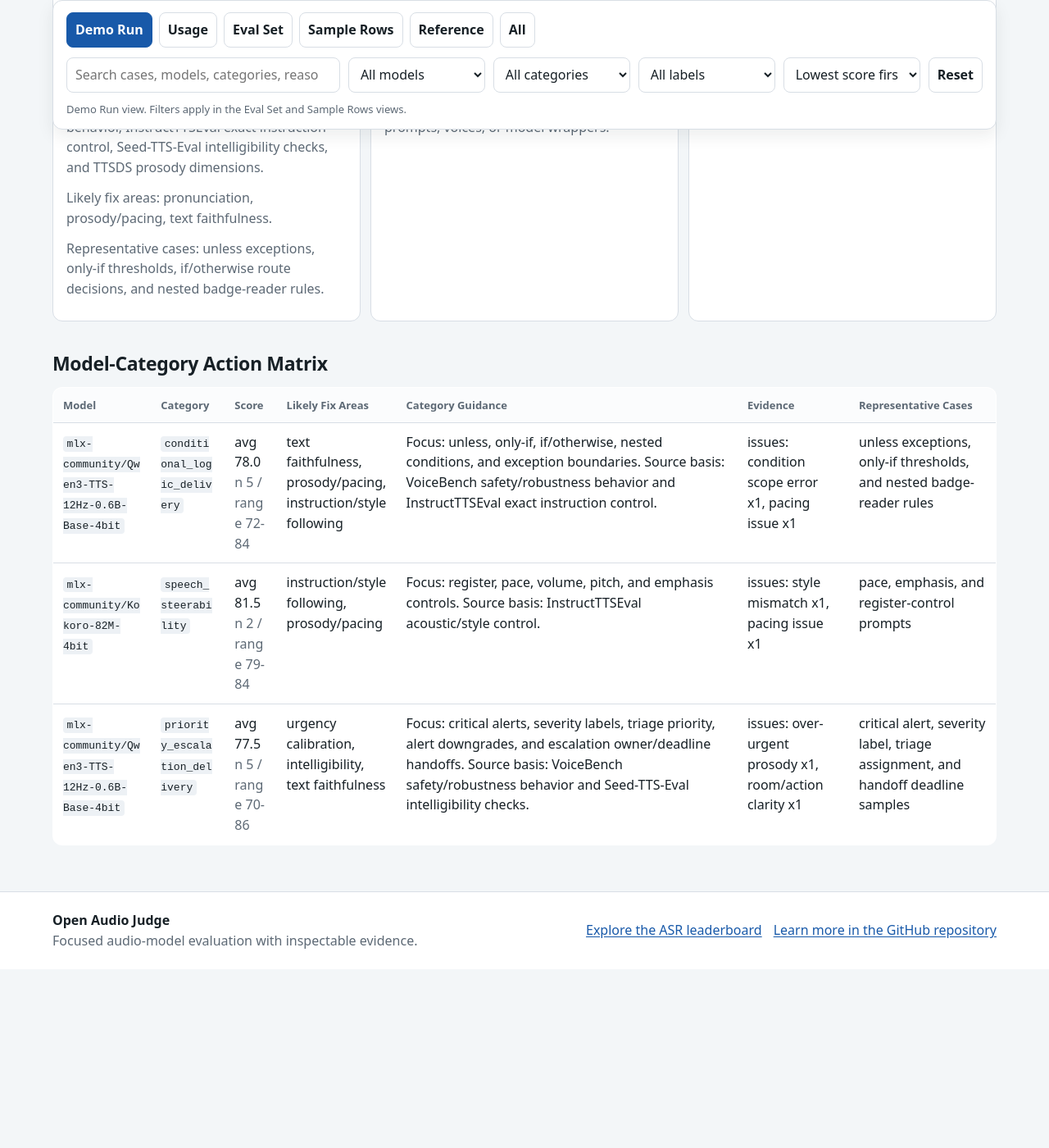
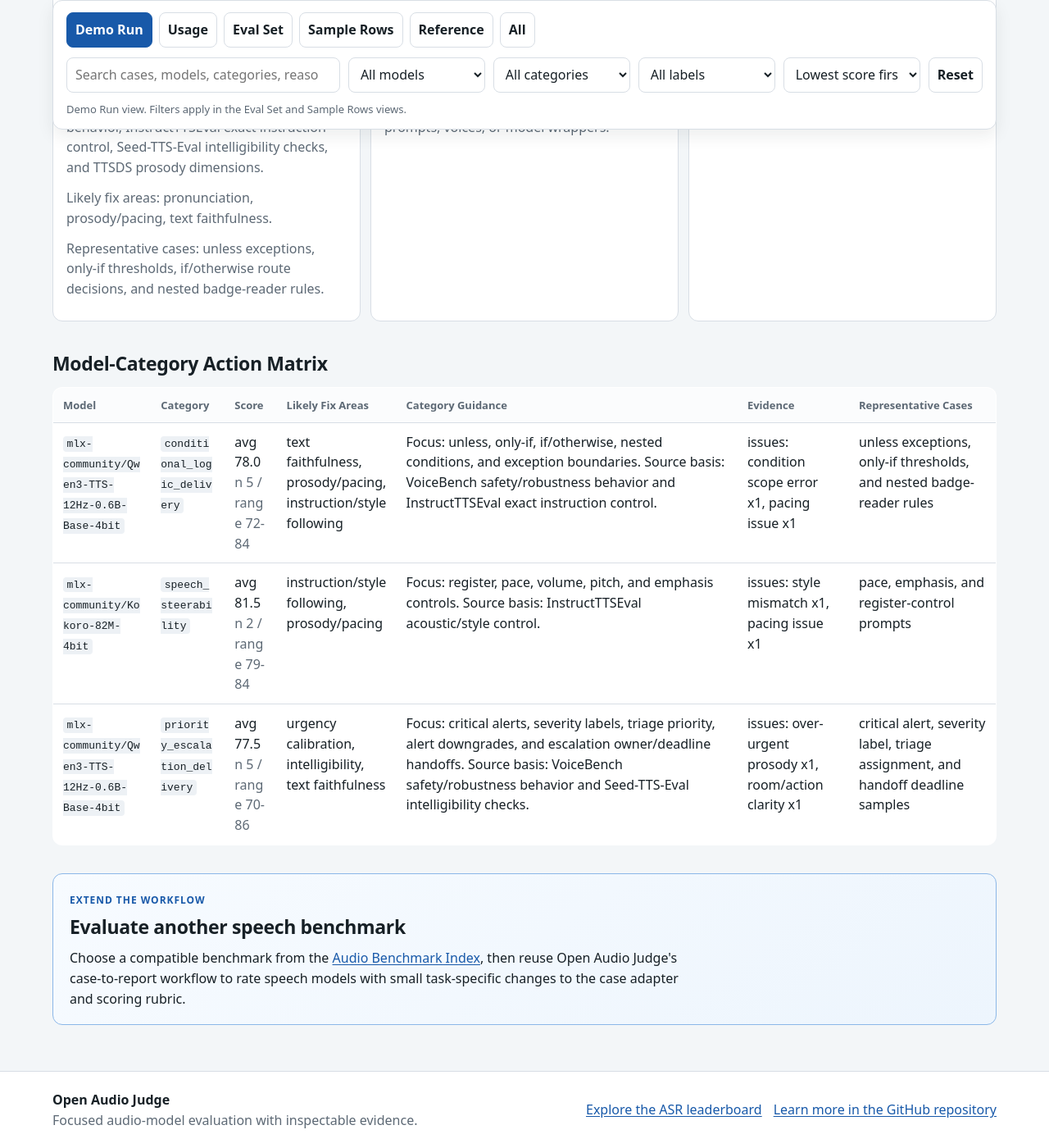
Before and after one commit to kennethli319/kennethli319.github.io, a Jekyll site: the page open-audio-judge/tts-leaderboard-demo.html, which Jekyll copies as it is, in a window 1280 px wide and 1400 px high, scrolled down 5635 px. Shown: the whole window at 82% size. Built offline with Jekyll 4.4.1, drawn with Linux system fonts in a browser that asks for light colours; before the commit the page ends 6817 px from its top, so only the background shows below that.

Commit message:
Add benchmark index pointer to demos

```diff
--- a/open-audio-judge/asr-leaderboard-summary.json
+++ b/open-audio-judge/asr-leaderboard-summary.json
@@ -1,5 +1,6 @@
 {
   "artifact_index_path": "docs/asr-leaderboard-artifacts.json",
+  "benchmark_index_url": "https://github.com/kennethli319/audio-benchmark-index",
   "categories": [
     {
       "average_score": 94.6,
--- a/open-audio-judge/index.html
+++ b/open-audio-judge/index.html
@@ -80,6 +80,10 @@
         <a href="tts-leaderboard-demo.html">Open the TTS leaderboard</a>
       </article>
     </section>
+    <section class="project-note" aria-labelledby="benchmark-index-heading">
+      <h2 id="benchmark-index-heading">Take this workflow to another benchmark</h2>
+      <p>Browse the <a href="https://github.com/kennethli319/audio-benchmark-index">Audio Benchmark Index</a>, choose a compatible speech benchmark, and reuse Open Audio Judge's case-to-report workflow with small task-specific changes to the case adapter and scoring rubric.</p>
+    </section>
     <section class="project-note">
       <h2>Want the methodology or code?</h2>
       <p>Visit the <a href="https://github.com/kennethli319/open-audio-judge">Open Audio Judge repository</a> for judge prompts, CLI workflows, evaluation cases, and report generation.</p>
--- a/open-audio-judge/tts-leaderboard-demo.html
+++ b/open-audio-judge/tts-leaderboard-demo.html
@@ -349,6 +349,20 @@
     .preview-note strong {
       display: block;
       margin-bottom: 4px;
+    }
+    .workflow-extension {
+      margin-top: 34px;
+      border: 1px solid #8bb7e8;
+      border-radius: 12px;
+      background: linear-gradient(145deg, #f7fbff, #edf5fd);
+      padding: 18px 20px;
+    }
+    .workflow-extension h2 {
+      margin: 4px 0 8px;
+    }
+    .workflow-extension p {
+      margin: 0;
+      max-width: 82ch;
     }
     footer {
       border-top: 1px solid var(--line);
@@ -4291,6 +4305,12 @@
       ignored <code>runs/</code> directories unless the audio, text, and metadata are
       explicitly safe to publish.
     </p>
+
+    <section class="workflow-extension" aria-labelledby="tts-benchmark-extension-heading">
+      <span class="eyebrow">Extend the workflow</span>
+      <h2 id="tts-benchmark-extension-heading">Evaluate another speech benchmark</h2>
+      <p>Choose a compatible benchmark from the <a href="https://github.com/kennethli319/audio-benchmark-index">Audio Benchmark Index</a>, then reuse Open Audio Judge's case-to-report workflow to rate speech models with small task-specific changes to the case adapter and scoring rubric.</p>
+    </section>
   </main>
   <footer>
     <div class="footer-inner">
@@ -4333,7 +4353,7 @@
       status: document.querySelector("#filter-status"),
       viewButtons: Array.from(document.querySelectorAll("[data-view]")),
     };
-    const mainChildren = Array.from(document.querySelectorAll("main > :not(.control-bar):not(.preview-note)"));
+    const mainChildren = Array.from(document.querySelectorAll("main > :not(.control-bar):not(.preview-note):not(.workflow-extension)"));
     const evalGroups = Array.from(document.querySelectorAll(".sample-group"));
     const sampleRows = Array.from(document.querySelectorAll("#sample-breakdown-table tbody tr"));
     const sampleBody = document.querySelector("#sample-breakdown-table tbody");
```
Also changed, not shown: open-audio-judge/asr-leaderboard-artifacts.json (+6 -6 lines), open-audio-judge/asr-leaderboard-demo.html (+16 -0 lines), open-audio-judge/asr-leaderboard-hosted-manifest.json (+7 -7 lines), open-audio-judge/asr-leaderboard-refresh-report.md (+1 -0 lines).
